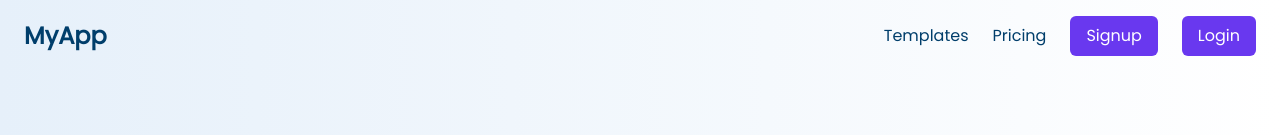
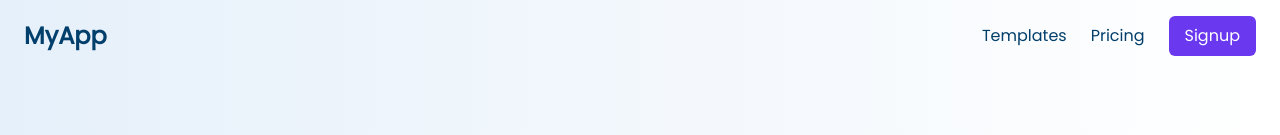
Before and after one commit to Syedhamza245/Frontend1, a React (Create React App) app: page / in a window 1280 px wide. Shown: the top 135 px of the page. Built offline with nearby package versions, Linux system fonts and the light colour scheme.

Commit message:
login button hide

```diff
--- a/src/components/Header.jsx
+++ b/src/components/Header.jsx
@@ -19,7 +19,7 @@ const Header = () => {
           <Link to="/templates" className="text-ramp-blue-700 hover:text-ramp-blue-700">Templates</Link>
           <Link to="/pricing" className="text-ramp-blue-700 hover:text-ramp-blue-700">Pricing</Link>
           <button className="bg-ramp-purple-600 text-white px-4 py-2 rounded-md hover:opacity-90">Signup</button>
-          <button className="bg-ramp-purple-600 text-white px-4 py-2 rounded-md hover:opacity-90">Login</button>
+          {/* <button className="bg-ramp-purple-600 text-white px-4 py-2 rounded-md hover:opacity-90">Login</button> */}
         </div>
 
         {/* Mobile Icon */}
```
